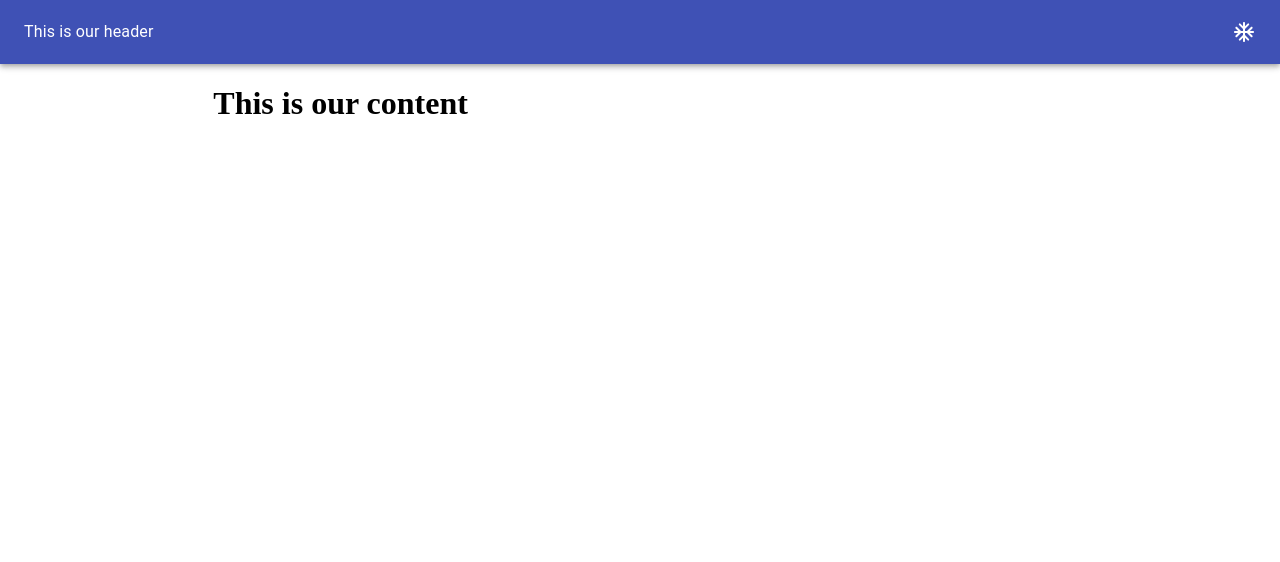
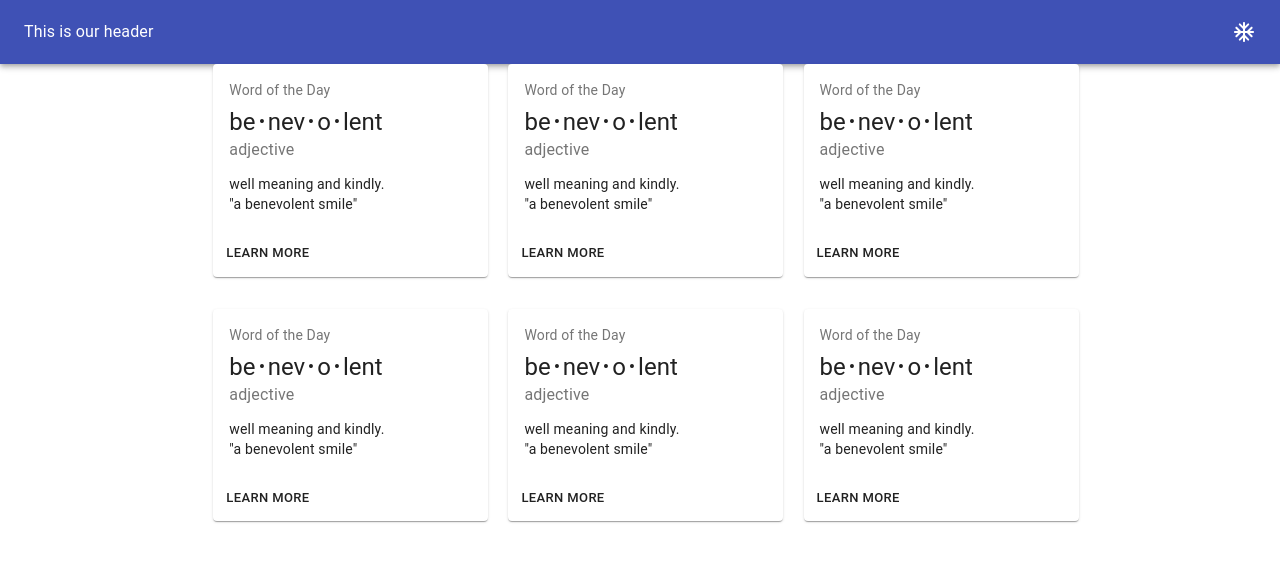
Before and after one commit to takahiromasui001/react_material_ui, a Next.js app: page / in a window 1280 px wide. Shown: the top 562 px of the page. Built offline with nearby package versions, Linux system fonts and the light colour scheme.

Commit message:
add cards

```diff
--- /dev/null
+++ b/components/CoffeeCard.tsx
@@ -0,0 +1,59 @@
+import React from 'react'
+import { makeStyles } from '@material-ui/core/styles'
+import Card from '@material-ui/core/Card'
+import CardActions from '@material-ui/core/CardActions'
+import CardContent from '@material-ui/core/CardContent'
+import Button from '@material-ui/core/Button'
+import Typography from '@material-ui/core/Typography'
+
+const useStyles = makeStyles({
+  root: {
+    minWidth: 275,
+  },
+  bullet: {
+    display: 'inline-block',
+    margin: '0 2px',
+    transform: 'scale(0.8)',
+  },
+  title: {
+    fontSize: 14,
+  },
+  pos: {
+    marginBottom: 12,
+  },
+})
+
+const CoffeeCard = () => {
+  const classes = useStyles()
+  const bull = <span className={classes.bullet}>•</span>
+
+  return (
+    <Card className={classes.root}>
+      <CardContent>
+        <Typography
+          className={classes.title}
+          color="textSecondary"
+          gutterBottom
+        >
+          Word of the Day
+        </Typography>
+        <Typography variant="h5" component="h2">
+          be{bull}nev{bull}o{bull}lent
+        </Typography>
+        <Typography className={classes.pos} color="textSecondary">
+          adjective
+        </Typography>
+        <Typography variant="body2" component="p">
+          well meaning and kindly.
+          <br />
+          {'"a benevolent smile"'}
+        </Typography>
+      </CardContent>
+      <CardActions>
+        <Button size="small">Learn More</Button>
+      </CardActions>
+    </Card>
+  )
+}
+
+export default CoffeeCard
--- a/components/Content.tsx
+++ b/components/Content.tsx
@@ -1,5 +1,30 @@
+import { Grid } from '@material-ui/core'
+import React from 'react'
+import CoffeeCard from './CoffeeCard'
+
 const Content: React.FC = () => {
-  return <h1> This is our content</h1>
+  return (
+    <Grid container spacing={4}>
+      <Grid item xs={12} sm={4}>
+        <CoffeeCard />
+      </Grid>
+      <Grid item xs={12} sm={4}>
+        <CoffeeCard />
+      </Grid>
+      <Grid item xs={12} sm={4}>
+        <CoffeeCard />
+      </Grid>
+      <Grid item xs={12} sm={4}>
+        <CoffeeCard />
+      </Grid>
+      <Grid item xs={12} sm={4}>
+        <CoffeeCard />
+      </Grid>
+      <Grid item xs={12} sm={4}>
+        <CoffeeCard />
+      </Grid>
+    </Grid>
+  )
 }
 
 export default Content
--- a/components/Layout.tsx
+++ b/components/Layout.tsx
@@ -9,11 +9,11 @@
         <Header />
       </Grid>
       <Grid item container>
-        <Grid item sm={2} />
+        <Grid item xs={false} sm={2} />
         <Grid item xs={12} sm={8}>
           {children}
         </Grid>
-        <Grid item xs={2} />
+        <Grid item xs={false} sm={2} />
       </Grid>
     </Grid>
   )
```
